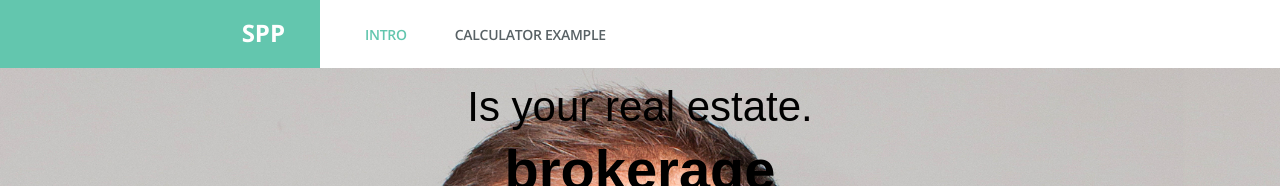
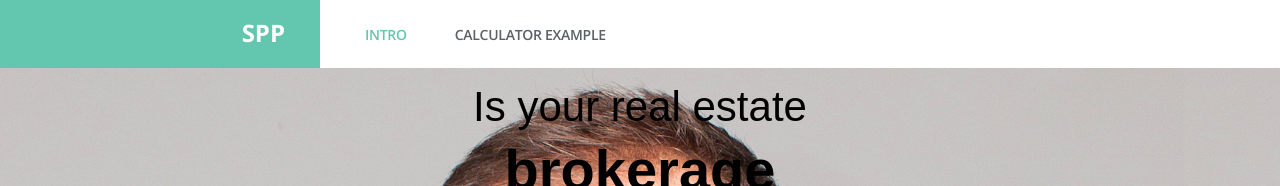
Before and after one commit to dolong/SPPExample, a plain HTML site: page index.html in a window 1280 px wide. Shown: the top 186 px of the page. Drawn offline with nearby package versions, Linux system fonts and the light colour scheme.

Commit message:
new change

```diff
--- a/index.html
+++ b/index.html
@@ -41,7 +41,7 @@
             <div class="row">
               <div class="col-md-6 col-md-offset-3">
 			  <div id="quote">
-				<h1>Is your real estate.</h1>
+				<h1>Is your real estate</h1>
 				<h2>brokerage</h2>
 				<h3>Profitable?</h3>
 				<h5>Download our Pathfinder</h5>
```
